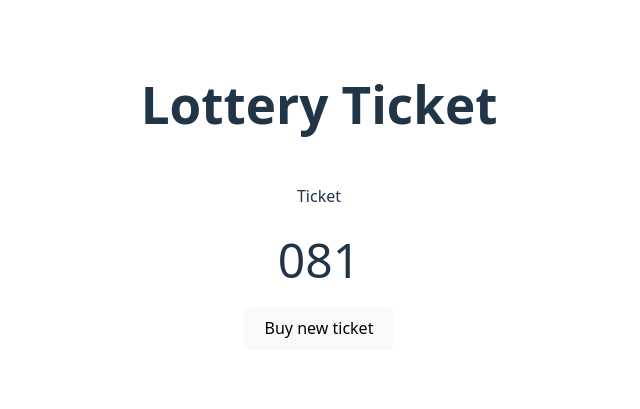
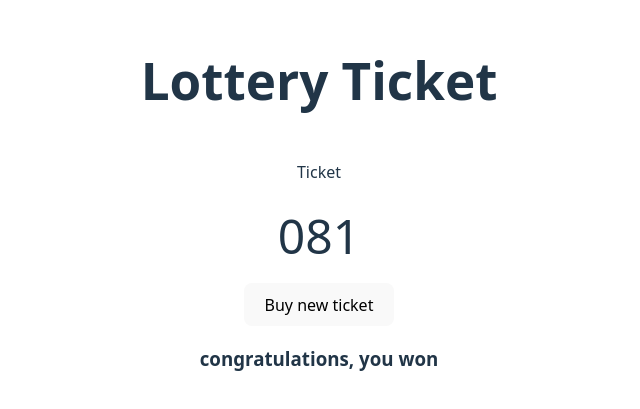
Before and after one commit to Akkash066/basicTodo, a React (Vite) app: page / in a window 1280 px wide. Shown: the part 195-604 px from the top of the page, without its empty margins (321-961 px from the left). Built offline with nearby package versions, Linux system fonts and the light colour scheme.

Commit message:
modify app&lotteryTicket

```diff
--- a/src/App.jsx
+++ b/src/App.jsx
@@ -3,15 +3,25 @@ import TodoList from './TodoList'
 import LotteryTicket from './LotteryTicket'
 import React from 'react'
 // import Ticket from './Ticket'
+// import { sum } from './helper'
 
 const App = () => {
+
+  let winCondition = (ticket) =>{
+    // return sum(ticket) === 15; // isme ki total number ka sum 15 hona chahiye
+    // return ticket.every((num) => num === ticket[0]); // isme sabhi numbe starting ke number se match hone chahiye
+
+    return ticket[0] === 0;
+
+  };
+
   return (
     <div>
       {/* <TodoList /> */}
       {/* <LotteryTicket /> */}
       {/* <Ticket ticket={[0, 1, 3]}/>
       <Ticket ticket={[0, 1, 3, 6, 4]}/> */}
-      <LotteryTicket n={3} winnigSum={15}/>
+      <LotteryTicket n={3} winCondition={winCondition}/>
     </div>
   )
 }
--- a/src/LotteryTicket.jsx
+++ b/src/LotteryTicket.jsx
@@ -4,7 +4,7 @@ import { genTicket, sum } from './helper';
 import Ticket  from './Ticket';
 
 
-const LotteryTicket = ({n=3, winnigSum=15}) => {
+const LotteryTicket = ({n=3, winCondition}) => {
 
   // function getNumber (n) {
   //  return [...Array(3)].map(()=> Math.floor(Math.random() * 10));
@@ -13,7 +13,7 @@ const LotteryTicket = ({n=3, winnigSum=15}) => {
   let [ticket, setTicket] = useState(genTicket(n));
   // let [ticket, setTicket] = useState(getNumber(3));
 
-  let isWinning = sum(ticket) === winnigSum;
+  let isWinning =  winCondition(ticket);
 
 
   let buyTicket = () => {
```
